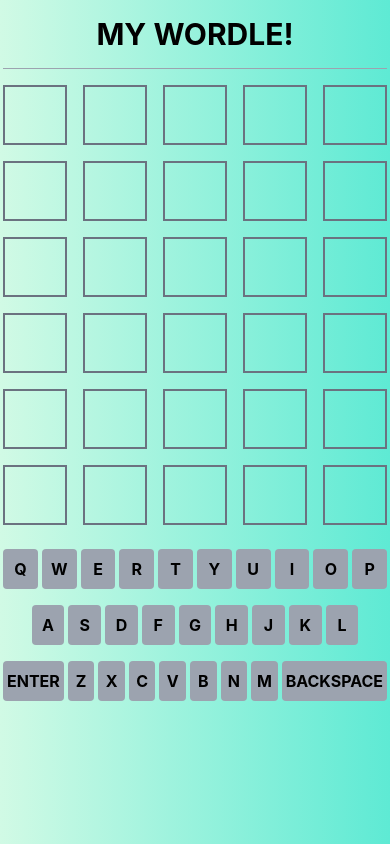
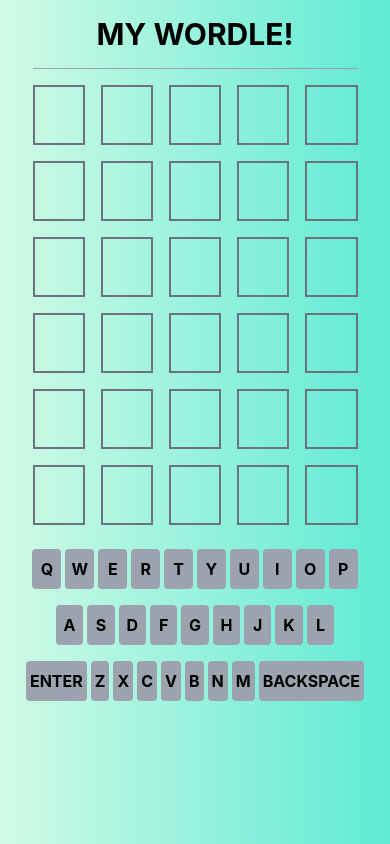
Before and after one commit to franklinsvm/wordle-clone, a React (Vite) app: page / in a window 390 px wide. Built offline with nearby package versions, Linux system fonts and the light colour scheme.

Commit message:
Small screen fix

```diff
--- a/src/App.tsx
+++ b/src/App.tsx
@@ -47,8 +47,8 @@
   rows = rows.concat(Array(guessesRemaining).fill(""));
 
   return (
-    <div className="mx-auto relative h-screen sm:h-full bg-gradient-to-r from-emerald-100 to-teal-300">
-      <div className="w-96 sm:max-w-7xl mx-auto">
+    <div className="mx-auto relative h-screen h-screen bg-gradient-to-r from-emerald-100 to-teal-300">
+      <div className=" w-10/12 d:w-96 lg:w-96 mx-auto">
         <header className="border-b border-gray-400 py-4">
           <h1 className="text-3xl font-bold text-center uppercase">
             My Wordle!
```
